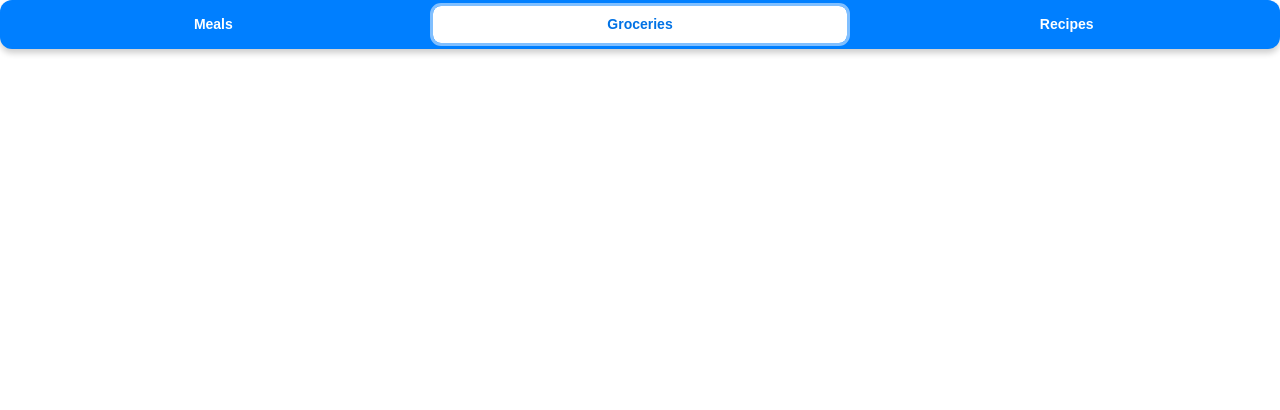
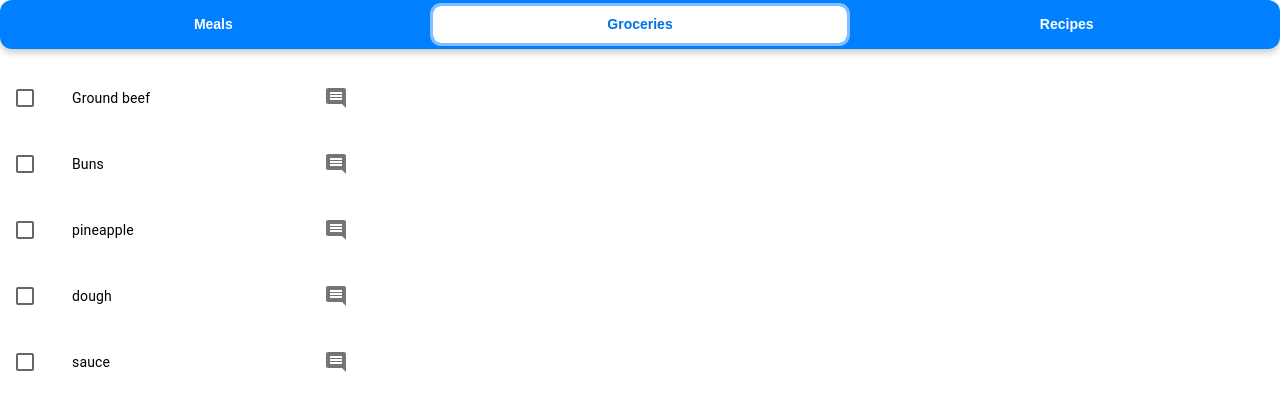
Before and after one commit to BinaryBridges/grocery-web-app, a React (Create React App) app: page / in a window 1280 px wide. Both pictures are taken after a click on the tab "Groceries". Shown: the top 410 px of the page. Built offline with nearby package versions, Linux system fonts and the light colour scheme.

Commit message:
Fixed Groceries and added some functionality to the add button in meals

```diff
--- a/src/Components/CheckedButton/CheckedButton.js
+++ b/src/Components/CheckedButton/CheckedButton.js
@@ -4,8 +4,39 @@ import CardContent from '@mui/material/CardContent';
 import CardMedia from '@mui/material/CardMedia';
 import Typography from '@mui/material/Typography';
 import { Button, CardActionArea, CardActions } from '@mui/material';
+import { useState } from 'react';
 
 export default function MultiActionAreaCard({image, name}) {
+
+
+
+  const [checked, setChecked] = React.useState([0]);
+  const [buttonText, setButtonText] = React.useState("ADD")
+  const [Variant, setVariant] = React.useState("contained")
+  const [color, setColor] = React.useState("success")
+
+
+  const handleToggle = (value) => () => {
+    const currentIndex = checked.indexOf(value);
+    const newChecked = [...checked];
+
+    if (currentIndex === -1) {
+      newChecked.push(value);
+      console.log("Push")
+      setButtonText("ADD")
+      setVariant("contained")
+      setColor("success")
+    } else {
+      newChecked.splice(currentIndex, 1);
+      console.log("pushed")
+      setButtonText("REMOVE")
+      setVariant("outlined")
+      setColor("error")
+    }
+
+    setChecked(newChecked);
+  };
+
   return (
     <Card sx={{ maxWidth: 600 }}>
       <CardActionArea>
@@ -25,8 +56,8 @@ export default function MultiActionAreaCard({image, name}) {
         </CardContent>
       </CardActionArea>
       <CardActions>
-        <Button size="small" color="primary">
-            ADD
+        <Button size="small" color={color} variant={Variant} onClick={handleToggle(0)}>
+            {buttonText}
         </Button>
       </CardActions>
     </Card>
--- a/src/Components/GroceryCheckBox/GroceryCheckBox.js
+++ b/src/Components/GroceryCheckBox/GroceryCheckBox.js
@@ -8,7 +8,7 @@ import Checkbox from '@mui/material/Checkbox';
 import IconButton from '@mui/material/IconButton';
 import CommentIcon from '@mui/icons-material/Comment';
 
-export default function GroceryCheckBox(ingredients = []) {
+export default function GroceryCheckBox(ingredient) {
   const [checked, setChecked] = React.useState([0]);
 
   const handleToggle = (value) => () => {
@@ -25,15 +25,11 @@ export default function GroceryCheckBox(ingredients = []) {
   };
 
   return (
-    <List sx={{width: '100%', maxWidth: 360, bgcolor: 'background.paper' }}>
+    <List sx={{ width: '100%', maxWidth: 360, bgcolor: 'background.paper' }}>
       {
-      Array.isArray(ingredients)
-      ? ingredients.map(value => {
-        const labelId = `checkbox-list-label-${value}`;
 
-        return (
           <ListItem
-            key={value}
+            key={1}
             secondaryAction={
               <IconButton edge="end" aria-label="comments">
                 <CommentIcon />
@@ -41,22 +37,19 @@ export default function GroceryCheckBox(ingredients = []) {
             }
             disablePadding
           >
-            <ListItemButton role={undefined} onClick={handleToggle(value)} dense>
+            <ListItemButton role={undefined} onClick={handleToggle(1)} dense>
               <ListItemIcon>
                 <Checkbox
                   edge="start"
-                  checked={checked.indexOf(value) !== -1}
+                  checked={checked.indexOf(1) !== -1}
                   tabIndex={-1}
                   disableRipple
-                  inputProps={{ 'aria-labelledby': labelId }}
+                  inputProps={{ 'aria-labelledby': 1 }}
                 />
               </ListItemIcon>
-              <ListItemText id={labelId} primary={`Line item ${value + 1}`} />
+              <ListItemText id={1} primary={ingredient["ingredient"]} />
             </ListItemButton>
           </ListItem>
-        );
-      })
-      : null
     }
     </List>
   );
--- a/src/Components/Tabular/Tabular.js
+++ b/src/Components/Tabular/Tabular.js
@@ -11,6 +11,7 @@ import Stack from '@mui/material/Stack';
 import { styled } from '@mui/material/styles';
 import Paper from '@mui/material/Paper';
 import GroceryCheckBox from '../GroceryCheckBox/GroceryCheckBox';
+import { List } from '@mui/icons-material';
 
 var data = [];
 var ingredients = [];
@@ -28,6 +29,7 @@ for (let x in data) {
 }
 console.log(ingredients)
 console.log(typeof(ingredients))
+console.log(typeof(data))
 
 
 export default function Tabular() {
@@ -50,7 +52,11 @@ export default function Tabular() {
         </ButtonStyle>
       </TabPanel>
       <TabPanel value={2}>
-        <GroceryCheckBox ingredients={ingredients}></GroceryCheckBox>
+        {
+            ingredients.map(element =>(
+        <GroceryCheckBox ingredient={element}></GroceryCheckBox>
+            ))
+        }
       </TabPanel>
       <TabPanel value={3}>Third page</TabPanel>
     </Tabs>
```
